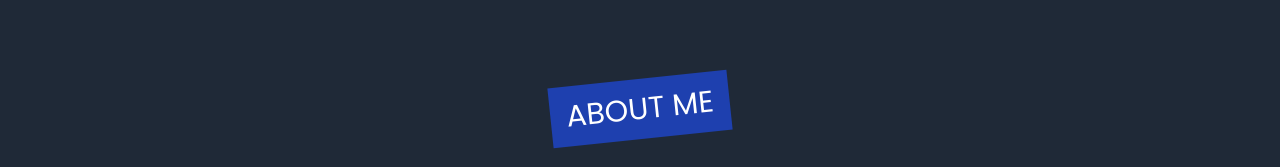
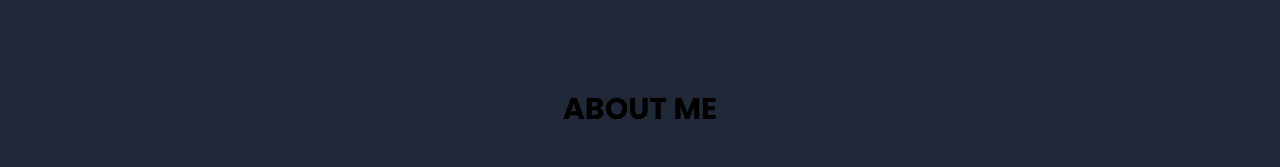
Before and after one commit to Vaishak-P/portfolio, a Next.js app: page / in a window 1280 px wide. Shown: the part 785-952 px from the top of the page. Built offline with nearby package versions, Linux system fonts and the light colour scheme.

Commit message:
new color scheme applied

```diff
--- a/components/Helper/SectionHeading.tsx
+++ b/components/Helper/SectionHeading.tsx
@@ -5,8 +5,13 @@ type Props={
 }
 const SectionHeading = ({children}:Props) => {
   return (
-    <h1 className='bg-blue-800 w-fit text-center px-4 py-3 mx-auto text-white text-2xl sm:text-3xl uppercase -rotate-6'>{children}</h1>
-  )
+    <h1
+      className="font-bold bg-secondary w-fit text-center px-8 py-3 mx-auto text-lowDark text-2xl sm:text-3xl uppercase rounded-full "
+      data-aos="zoom-out-up"
+    >
+      {children}
+    </h1>
+  );
 }
 
 export default SectionHeading
```
